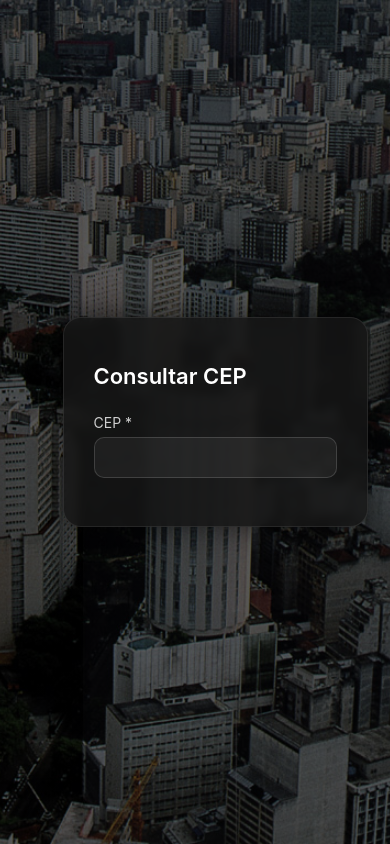
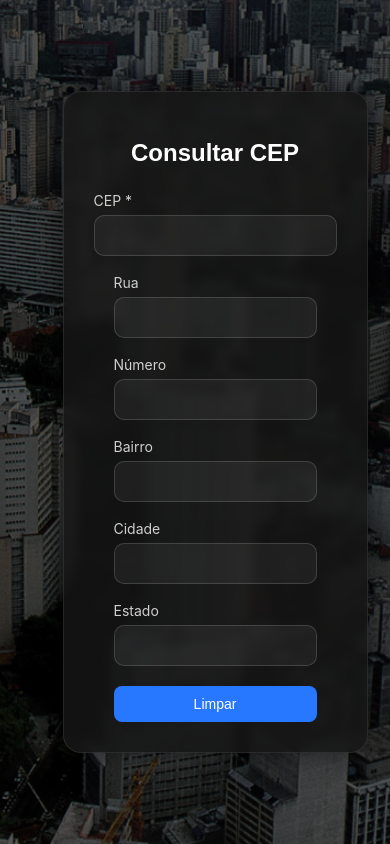
Before and after one commit to guilhermesealves/CEP-TESTE, a React (Create React App) app in the folder projeto-cep/: page / in a window 390 px wide. Built offline with nearby package versions, Linux system fonts and the light colour scheme.

Commit message:
Mudando css

```diff
--- a/projeto-cep/src/App.css
+++ b/projeto-cep/src/App.css
@@ -1,66 +1,33 @@
-.App {
-  text-align: center;
-}
-
-.App-logo {
-  height: 40vmin;
-  pointer-events: none;
-}
-
-@media (prefers-reduced-motion: no-preference) {
-  .App-logo {
-    animation: App-logo-spin infinite 20s linear;
-  }
-}
-
-.App-header {
-  background-color: #282c34;
-  min-height: 100vh;
-  display: flex;
-  flex-direction: column;
-  align-items: center;
-  justify-content: center;
-  font-size: calc(10px + 2vmin);
-  color: white;
-}
-
-.App-link {
-  color: #61dafb;
-}
-
-@keyframes App-logo-spin {
-  from {
-    transform: rotate(0deg);
-  }
-  to {
-    transform: rotate(360deg);
-  }
-}
-
-
+/* ===== RESET E BASE ===== */
 body {
   margin: 0;
   padding: 0;
-  height: 100vh;
   font-family: "Inter", sans-serif;
-
   background:
       linear-gradient(rgba(0, 0, 0, 0.65), rgba(0, 0, 0, 0.65)),
       url("SP.jpg") no-repeat center center;
   background-size: cover;
-
   display: flex;
   justify-content: center;
   align-items: center;
+  min-height: 100vh;
+  color: white;
 }
 
+h1 {
+  font-family: 'Poppins', sans-serif;
+  font-size: 24px;
+  font-weight: 600;
+  margin-bottom: 25px;
+  text-align: center;
+}
 
+/* ===== FORMULÁRIO ===== */
 .FormAll {
   width: 100%;
   max-width: 650px;
   padding: 20px;
 }
-
 
 .FormAll form {
   background: rgba(22, 22, 22, 0.85);
@@ -69,24 +36,20 @@ body {
   border-radius: 18px;
   backdrop-filter: blur(5px);
   box-shadow: 0 0 30px rgba(0, 0, 0, 0.6);
-  color: white;
+  transition: all 0.5s ease;
+  display: flex;
+  flex-direction: column;
+  align-items: center;
 }
 
-
-.FormAll h1 {
-  font-size: 22px;
-  margin-bottom: 25px;
-  font-weight: 600;
-}
-
-
+/* ===== INPUTS ===== */
 .input-group {
   display: grid;
   grid-template-columns: 1fr 1fr;
   gap: 18px;
+  width: 100%;
   margin-bottom: 18px;
 }
-
 
 label {
   display: flex;
@@ -96,80 +59,81 @@ label {
   color: #cfcfcf;
 }
 
-
 input {
   background: rgba(255, 255, 255, 0.05);
   border: 1px solid rgba(255, 255, 255, 0.15);
   padding: 12px;
   border-radius: 10px;
   color: white;
-  transition: 0.2s;
+  transition: all 0.3s ease;
 }
 
 input:focus {
   border-color: #3b82f6;
-  box-shadow: 0 0 8px rgba(59, 130, 246, 0.4);
+  box-shadow: 0 0 8px rgba(59, 130, 246, 0.5);
   outline: none;
+  transform: scale(1.02);
 }
 
-
+/* ===== BOTÕES ===== */
 .buttons {
-  margin-top: 25px;
+  margin-top: 20px;
   display: flex;
-  justify-content: flex-end;
-  gap: 15px;
-}
-
-.cancel,
-.send {
-  padding: 12px 25px;
-  font-size: 15px;
-  border-radius: 10px;
-  border: 1px solid rgba(255, 255, 255, 0.18);
-  cursor: pointer;
-  transition: 0.2s;
-}
-
-
-.cancel {
-  background: rgba(255, 0, 0, 0.8);
-}
-
-.cancel:hover {
-  background: rgba(255, 0, 0, 0.18);
+  gap: 10px;
+  justify-content: center; /* centralizado */
+  flex-wrap: wrap;
 }
 
 .send {
-  background: rgba(40, 120, 255, 0.6);
-  border-color: rgba(40, 120, 255, 0.4);
+  padding: 10px 20px;
+  font-size: 14px;
+  border-radius: 8px;
+  border: none;
+  background-color: #2878ff;
+  color: white;
+  cursor: pointer;
+  transition: all 0.2s ease;
+  font-family: 'Poppins', sans-serif;
 }
 
 .send:hover {
-  background: rgba(40, 120, 255, 0.9);
-  transform: scale(1.03);
+  background-color: #1f5bcc;
+  transform: scale(1.05);
 }
 
+.btn-back {
+  font-family: 'Poppins', sans-serif;
+  padding: 10px 20px;
+  border: none;
+  border-radius: 8px;
+  background-color: #ff6b6b;
+  color: white;
+  cursor: pointer;
+  font-size: 14px;
+  transition: all 0.2s ease;
+}
 
-@media (max-width: 600px) {
-  .input-group {
-    grid-template-columns: 1fr;
-  }
+.btn-back:hover {
+  background-color: #e03b3b;
 }
-.hidden-fields {
+
+/* ===== FORM BOX ANIMAÇÃO ===== */
+.form-box {
   opacity: 0;
   max-height: 0;
   overflow: hidden;
-  transform: translateY(-10px);
+  transform: translateY(-20px);
   transition: all 0.5s ease;
+  width: 100%;
 }
 
-
-.hidden-fields.show {
+.animate-form {
   opacity: 1;
   max-height: 1000px;
   transform: translateY(0);
 }
 
+/* ===== MODAL ===== */
 .modal-overlay {
   position: fixed;
   top: 0;
@@ -177,67 +141,72 @@ input:focus {
   width: 100%;
   height: 100%;
   background: rgba(0, 0, 0, 0.6);
+  backdrop-filter: blur(4px);
   display: flex;
   justify-content: center;
   align-items: center;
-  z-index: 1000;
-
-
-  opacity: 0;
-  animation: fadeIn 0.3s forwards;
+  z-index: 100;
 }
 
 .modal-box {
-  background: rgba(22, 22, 22, 0.95);
+  background: rgba(30, 30, 30, 0.95);
+  padding: 30px 25px;
   border-radius: 15px;
-  padding: 30px 25px;
+  width: 90%;
   max-width: 400px;
-  width: 90%;
   text-align: center;
-  box-shadow: 0 0 30px rgba(0, 0, 0, 0.5);
-
-
-  transform: translateY(-30px);
-  animation: slideDown 0.3s forwards;
+  color: white;
+  animation: modal-show 0.3s ease;
 }
 
 .modal-box h2 {
-  margin-bottom: 15px;
-  font-size: 20px;
-  color: #ff4d4d;
-  animation: fadeIn 0.5s;
+  font-family: 'Poppins', sans-serif;
+  font-size: 22px;
+  font-weight: 600;
+  margin-bottom: 12px;
+  color: #ff6b6b;
 }
 
 .modal-box p {
+  font-family: 'Inter', sans-serif;
+  font-size: 15px;
+  line-height: 1.5;
+  color: #f0f0f0;
   margin-bottom: 20px;
-  color: #fff;
-  animation: fadeIn 0.5s 0.1s forwards;
 }
 
-.btn-back {
-  padding: 10px 25px;
-  background: #3b82f6;
-  color: white;
-  border: none;
-  border-radius: 10px;
-  cursor: pointer;
-  transition: transform 0.2s, background 0.2s;
-}
-
-.btn-back:hover {
-  background: #2563eb;
-  transform: scale(1.05);
-}
-
-
-@keyframes fadeIn {
+/* Animação do modal */
+@keyframes modal-show {
+  from {
+    opacity: 0;
+    transform: translateY(-20px) scale(0.95);
+  }
   to {
     opacity: 1;
+    transform: translateY(0) scale(1);
   }
 }
 
-@keyframes slideDown {
-  to {
-    transform: translateY(0);
+/* ===== RESPONSIVO ===== */
+@media (max-width: 600px) {
+  .input-group {
+    grid-template-columns: 1fr;
+  }
+
+  .buttons {
+    flex-direction: column;
+    gap: 10px;
   }
 }
+.input-group.single-column {
+  display: flex;
+  flex-direction: column;
+  align-items: center; /* centraliza horizontalmente */
+  justify-content: center;
+  width: 100%;
+}
+
+.input-group.single-column label {
+  width: 100%;
+  max-width: 300px; /* define limite do input */
+}
```
